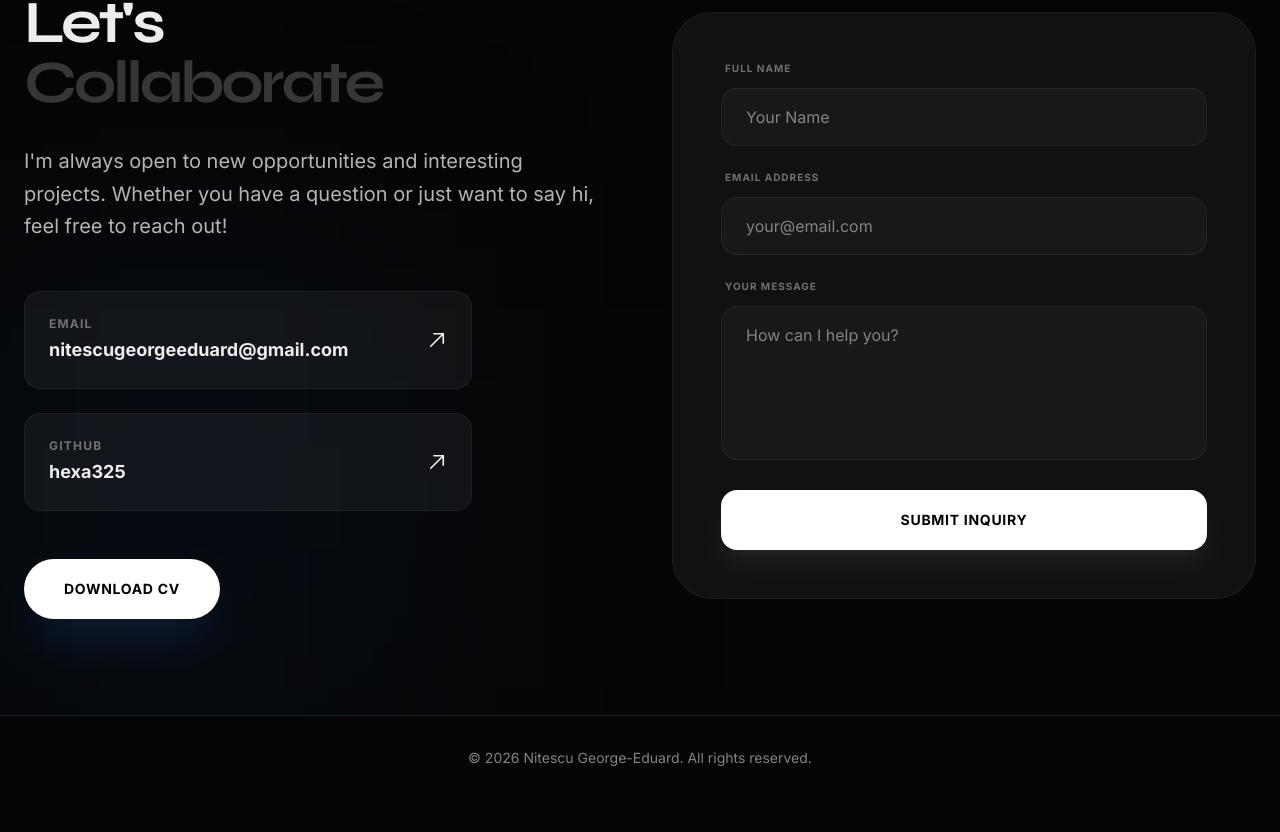
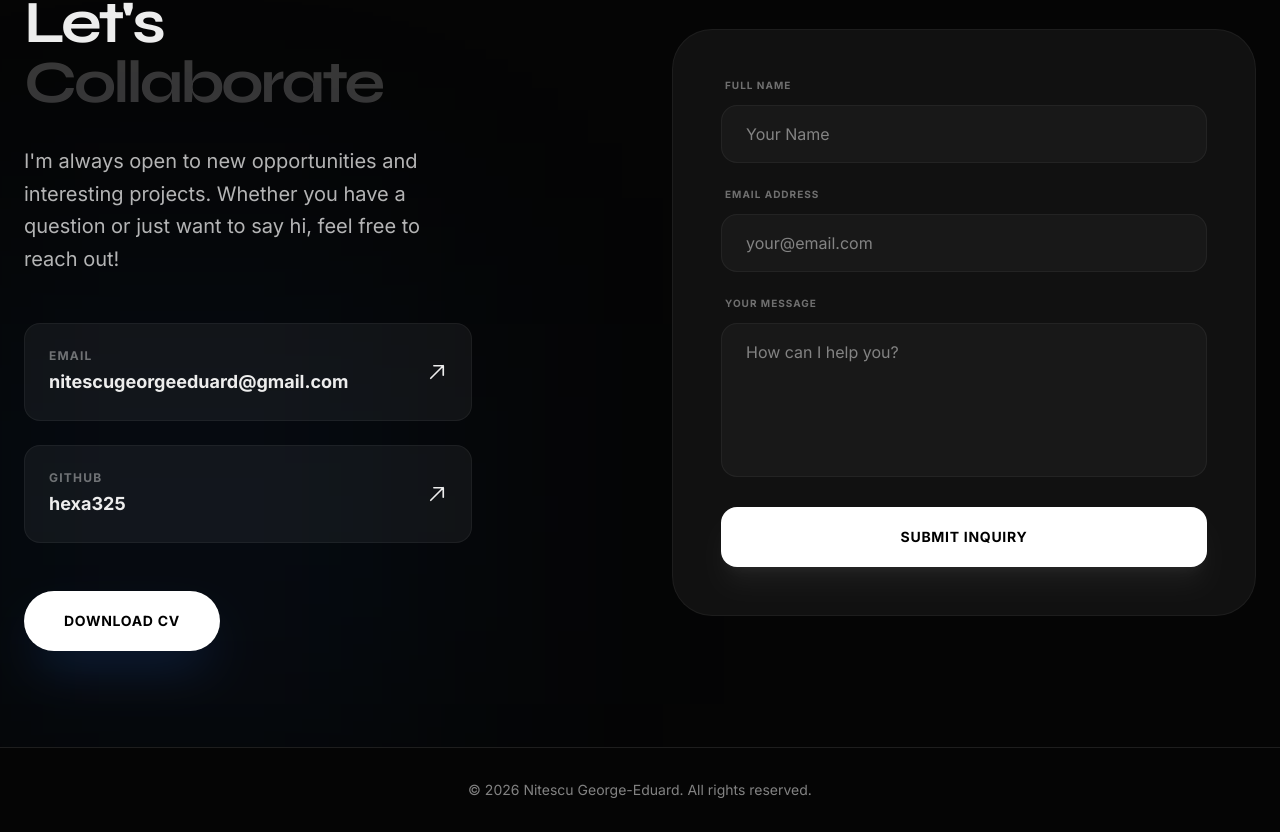
Before and after one commit to hexa325/portfolio-website, a Next.js app: page / in a window 1280 px wide. Shown: the part 4082-4914 px from the top of the page. Before the commit the page ends 4882 px from the top, so only its background shows below. Built offline with nearby package versions, Linux system fonts and the light colour scheme.

Commit message:
fix: resolve mobile centering for contact and image paths for github pages

```diff
--- a/src/components/Contact.tsx
+++ b/src/components/Contact.tsx
@@ -6,11 +6,11 @@ export default function Contact() {
       <div className="absolute top-1/2 left-0 w-96 h-96 bg-blue-500/10 blur-[150px] -z-10" />
 
       <div className="grid md:grid-cols-2 gap-16 items-center">
-        <div className="text-center md:text-left flex flex-col items-center md:items-start">
+        <div className="flex flex-col items-center md:items-start text-center md:text-left">
           <h2 className="text-4xl md:text-6xl font-bold tracking-tighter mb-8">
             Let&apos;s <br /> <span className="text-black/20 dark:text-white/20">Collaborate</span>
           </h2>
-          <p className="text-xl text-black/70 dark:text-white/70 mb-12 leading-relaxed">
+          <p className="text-xl text-black/70 dark:text-white/70 mb-12 leading-relaxed max-w-md">
             I&apos;m always open to new opportunities and interesting projects.
             Whether you have a question or just want to say hi, feel free to reach out!
           </p>
--- a/src/components/Projects.tsx
+++ b/src/components/Projects.tsx
@@ -1,11 +1,14 @@
 import Image from "next/image";
+
+const isGitHubPages = process.env.NEXT_PUBLIC_GITHUB_PAGES === "true";
+const basePath = isGitHubPages ? "/portfolio-website" : "";
 
 const projects = [
   {
     title: "Garison",
     description: "A fully developed 2D top-down game built with GameMaker Studio 2, featuring a unique experience and bringing its own spark to the industry.",
     tags: ["GML", "Game Design", "Git"],
-    image: "/projects/project1.png",
+    image: `${basePath}/projects/project1.png`,
     isLarge: true
   },
   {
```
